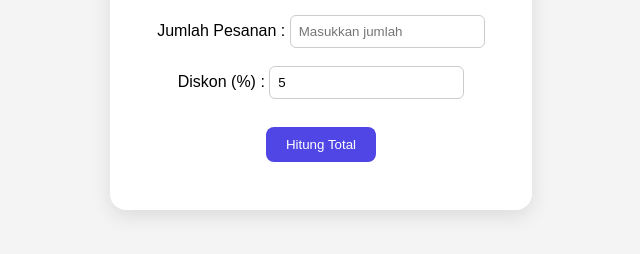
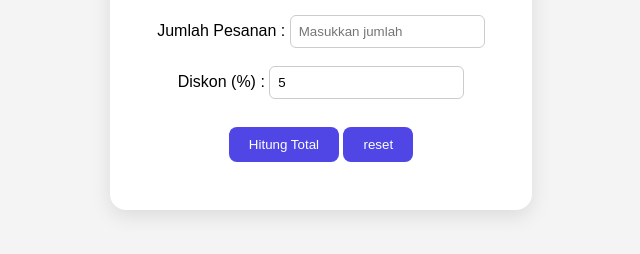
Before and after one commit to Yuniokta22/Latihan14---Aritmatika, a plain HTML site: page index.html in a window 1280 px wide. Shown: the part 376-630 px from the top of the page, without its empty margins (319-959 px from the left). Drawn offline with Linux system fonts and the light colour scheme.

Commit message:
menambahkan reset

```diff
--- a/index.html
+++ b/index.html
@@ -27,11 +27,12 @@
 <br><br>
 
 <button type="button" onclick="hitung()">Hitung Total</button>
+
+<button type="submit" onblur="reset()">reset</button>
 </form>
 
 <h3 id="hasil"></h3>
   </div>
-
   <script src="main.js"></script>
 </body>
 </html>
```
